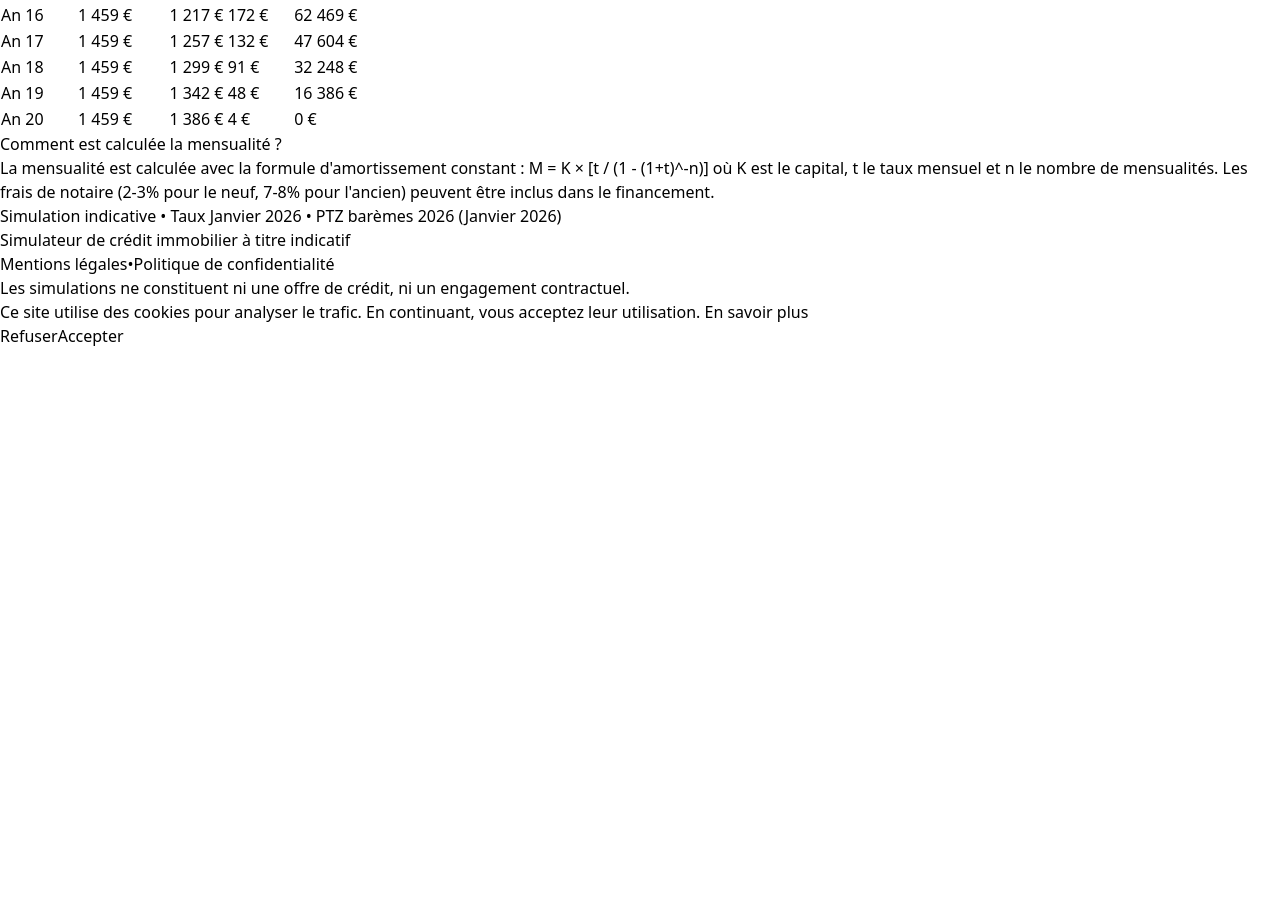
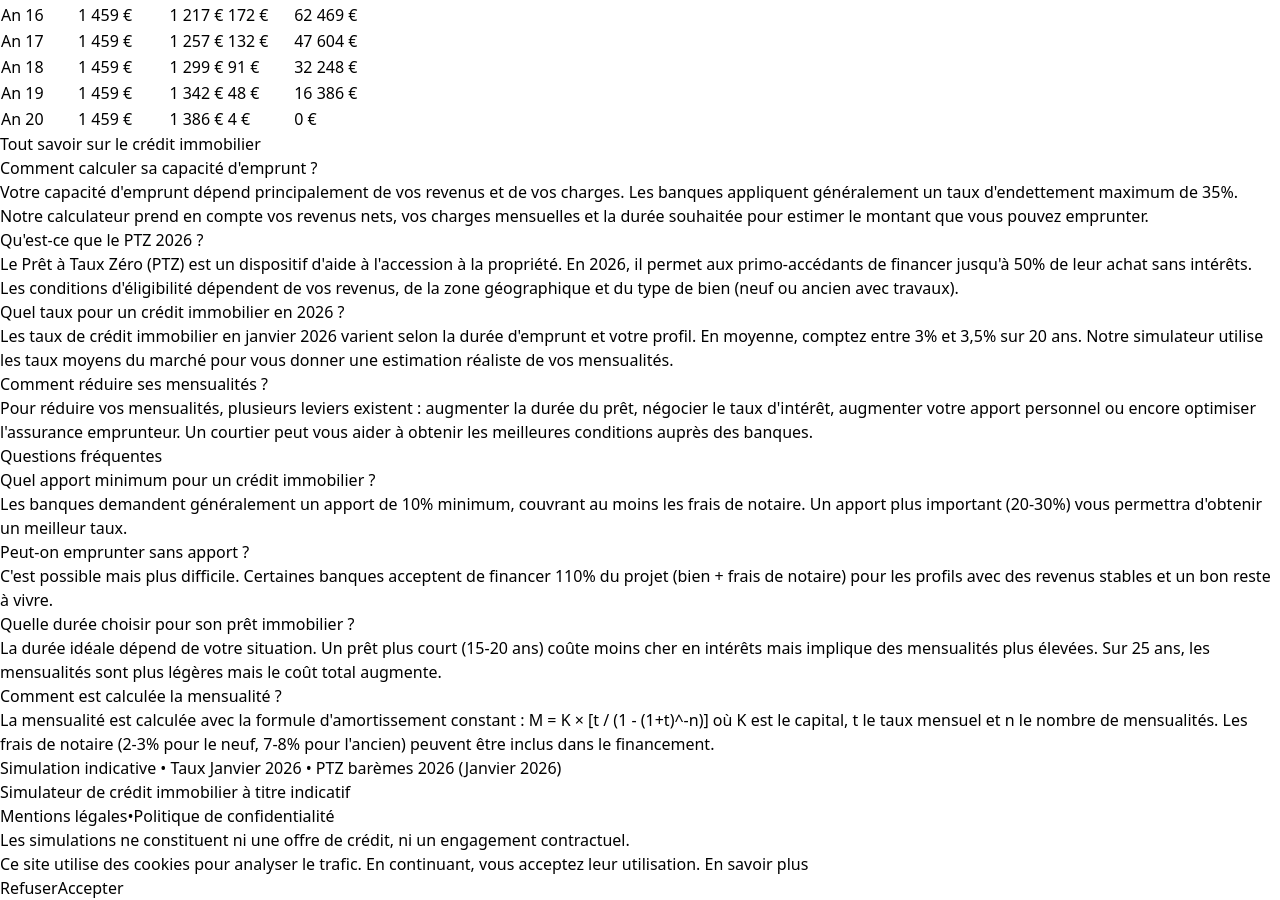
Before and after one commit to Carlo-Carlo-Carlo/calculateur-immo, a React (Vite) app: page / in a window 1280 px wide. Shown: the part 1540-2440 px from the top of the page. Before the commit the page ends 1888 px from the top, so only its background shows below. Built offline with nearby package versions, Linux system fonts and the light colour scheme.

Commit message:
Update App.tsx

```diff
--- a/src/App.tsx
+++ b/src/App.tsx
@@ -1712,6 +1712,61 @@ const refuseCookies = () => {
           </div>
         )}
 
+        {/* Section SEO */}
+<section className="bg-white border-t border-slate-200 py-12 px-4">
+  <div className="max-w-4xl mx-auto">
+    <h2 className="text-2xl font-bold text-slate-900 mb-8 text-center">Tout savoir sur le crédit immobilier</h2>
+
+    <div className="grid md:grid-cols-2 gap-8 mb-12">
+      <div>
+        <h3 className="text-lg font-semibold text-slate-800 mb-3">Comment calculer sa capacité d'emprunt ?</h3>
+        <p className="text-slate-600 text-sm leading-relaxed">
+          Votre capacité d'emprunt dépend principalement de vos revenus et de vos charges. Les banques appliquent généralement un taux d'endettement maximum de 35%. Notre calculateur prend en compte vos revenus nets, vos charges mensuelles et la durée souhaitée pour estimer le montant que vous pouvez emprunter.
+        </p>
+      </div>
+
+      <div>
+        <h3 className="text-lg font-semibold text-slate-800 mb-3">Qu'est-ce que le PTZ 2026 ?</h3>
+        <p className="text-slate-600 text-sm leading-relaxed">
+          Le Prêt à Taux Zéro (PTZ) est un dispositif d'aide à l'accession à la propriété. En 2026, il permet aux primo-accédants de financer jusqu'à 50% de leur achat sans intérêts. Les conditions d'éligibilité dépendent de vos revenus, de la zone géographique et du type de bien (neuf ou ancien avec travaux).
+        </p>
+      </div>
+
+      <div>
+        <h3 className="text-lg font-semibold text-slate-800 mb-3">Quel taux pour un crédit immobilier en 2026 ?</h3>
+        <p className="text-slate-600 text-sm leading-relaxed">
+          Les taux de crédit immobilier en janvier 2026 varient selon la durée d'emprunt et votre profil. En moyenne, comptez entre 3% et 3,5% sur 20 ans. Notre simulateur utilise les taux moyens du marché pour vous donner une estimation réaliste de vos mensualités.
+        </p>
+      </div>
+
+      <div>
+        <h3 className="text-lg font-semibold text-slate-800 mb-3">Comment réduire ses mensualités ?</h3>
+        <p className="text-slate-600 text-sm leading-relaxed">
+          Pour réduire vos mensualités, plusieurs leviers existent : augmenter la durée du prêt, négocier le taux d'intérêt, augmenter votre apport personnel ou encore optimiser l'assurance emprunteur. Un courtier peut vous aider à obtenir les meilleures conditions auprès des banques.
+        </p>
+      </div>
+    </div>
+
+    <div className="bg-slate-50 rounded-2xl p-6">
+      <h3 className="text-lg font-semibold text-slate-800 mb-4">Questions fréquentes</h3>
+      <div className="space-y-4">
+        <div>
+          <h4 className="font-medium text-slate-800 mb-1">Quel apport minimum pour un crédit immobilier ?</h4>
+          <p className="text-slate-600 text-sm">Les banques demandent généralement un apport de 10% minimum, couvrant au moins les frais de notaire. Un apport plus important (20-30%) vous permettra d'obtenir un meilleur taux.</p>
+        </div>
+        <div>
+          <h4 className="font-medium text-slate-800 mb-1">Peut-on emprunter sans apport ?</h4>
+          <p className="text-slate-600 text-sm">C'est possible mais plus difficile. Certaines banques acceptent de financer 110% du projet (bien + frais de notaire) pour les profils avec des revenus stables et un bon reste à vivre.</p>
+        </div>
+        <div>
+          <h4 className="font-medium text-slate-800 mb-1">Quelle durée choisir pour son prêt immobilier ?</h4>
+          <p className="text-slate-600 text-sm">La durée idéale dépend de votre situation. Un prêt plus court (15-20 ans) coûte moins cher en intérêts mais implique des mensualités plus élevées. Sur 25 ans, les mensualités sont plus légères mais le coût total augmente.</p>
+        </div>
+      </div>
+    </div>
+  </div>
+</section>
+
         {/* Footer explicatif */}
         <footer className="mt-12 bg-white rounded-2xl shadow-sm border border-slate-200 p-6">
           <h2 className="text-lg font-bold text-slate-900 mb-3">
```
